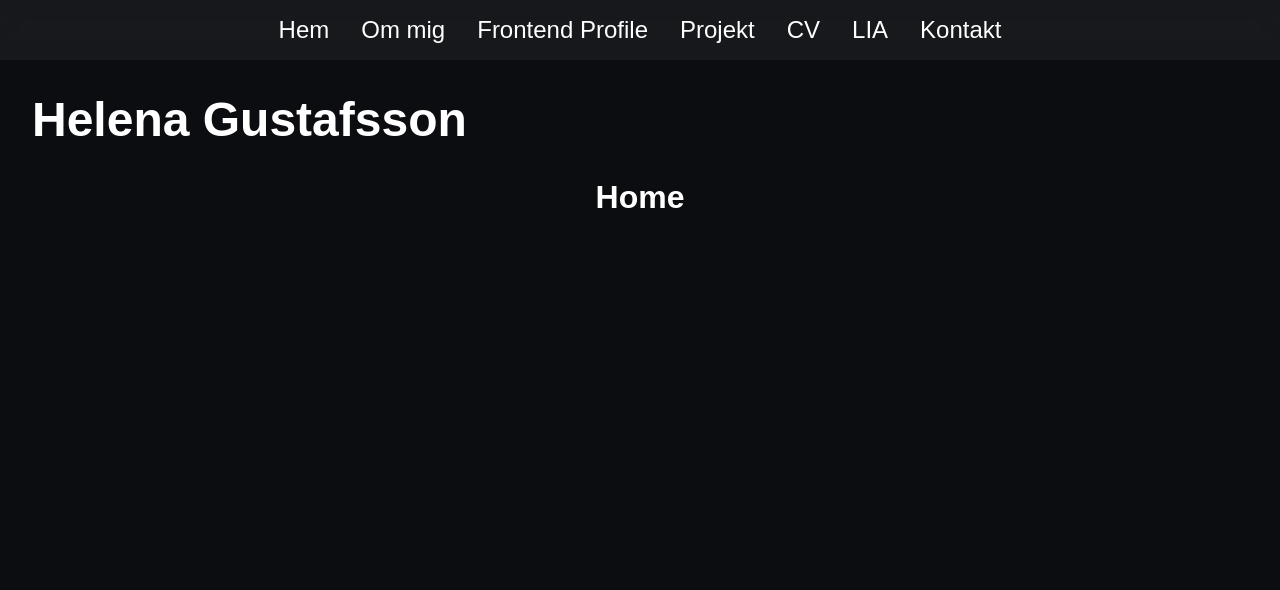
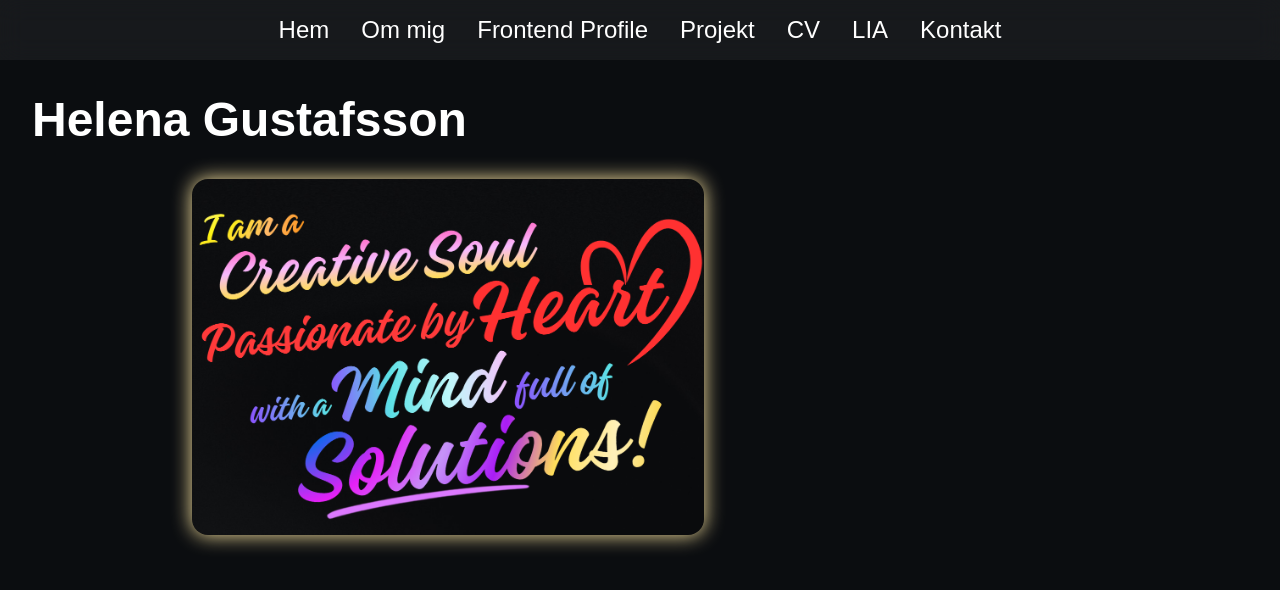
Before and after one commit to Helena-Gustafsson/Helena-Gustafsson-Portfolio-2026-React, a React (Vite) app: page / in a window 1280 px wide. Shown: the top 590 px of the page. Built offline with nearby package versions, Linux system fonts and the light colour scheme; a web font is replaced by a local one.

Commit message:
feat: added Creative Image as componenet and  added it to home with styling.

```diff
--- /dev/null
+++ b/src/components/CreativeImage.tsx
@@ -0,0 +1,11 @@
+import styles from '../styles/CreativeImage.module.css';
+
+function CreativeImage() {
+    return (
+    <div className={styles.creativeImage}>
+        <img src="public/creative-image.png" alt="Creative Image" />
+    </div>
+    );
+}
+
+export default CreativeImage;
--- a/src/sections/Home.tsx
+++ b/src/sections/Home.tsx
@@ -1,8 +1,11 @@
+import CreativeImage from '../components/CreativeImage';
+import styles from '../styles/Home.module.css';
+
 function Home() {
     return (
-        <div>
-            <h2>Home</h2>
-        </div>
+    <div className={styles.creativeImageContainer}>
+    <CreativeImage />
+    </div>
     );
 }
 
--- /dev/null
+++ b/src/styles/CreativeImage.module.css
@@ -0,0 +1,10 @@
+.creativeImage img {
+
+    border-radius: 16px;
+
+    filter: drop-shadow(0 0 10px var(--neon-gold));
+
+    z-index: 3;
+
+    margin-left: 30%;
+}
--- a/src/styles/Home.module.css
+++ b/src/styles/Home.module.css
@@ -0,0 +1,11 @@
+.creativeImageContainer {
+  width: 50%;
+  height: auto;
+}
+
+img {
+  width: 80%;
+  height: auto;
+  object-fit: cover;
+  border-radius: 10px;
+}
```
Also changed, not shown: public/creative-image.png (added).
